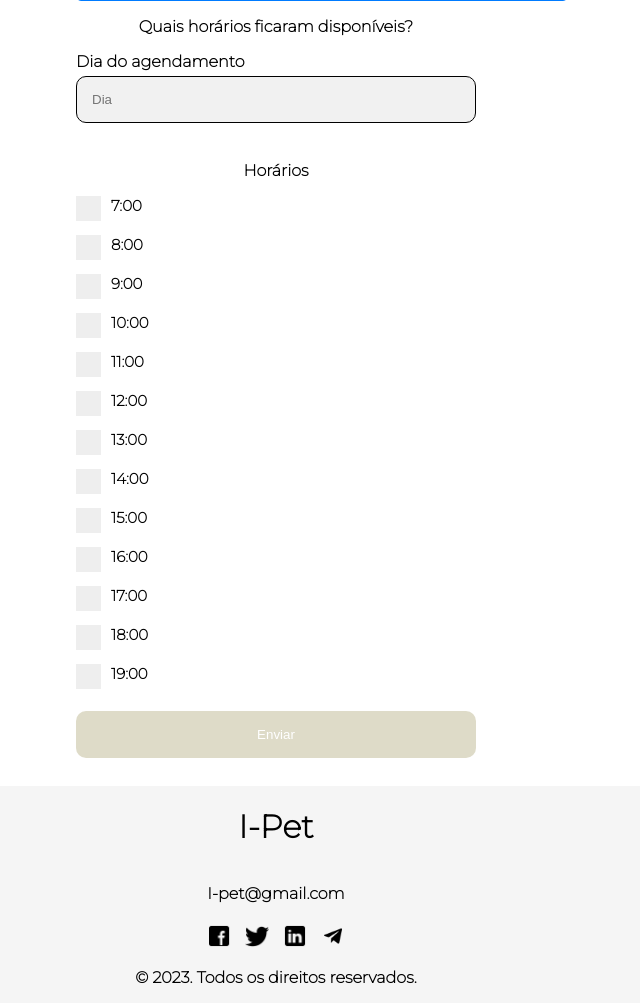
After one commit to FabioZirondi/TCC-3B3-pets, a PHP site: page /php/editarprodutohtml.php in a window 1280 px wide. The commit adds this page. Shown: the part 848-1851 px from the top of the page, without its empty margins (364-1004 px from the left). Run offline with PHP 8.4, Linux system fonts and the light colour scheme; the visitor is signed in with stand-in values (Sample User, id 1); tables that the repository leaves empty hold one stand-in row (values such as "Sample post"); data that the repository does not hold is empty.

Commit message:
tela para o vendedor - gerenciar agendamentos

```diff
--- a/css/cadastroprodutos.css
+++ b/css/cadastroprodutos.css
@@ -9,6 +9,10 @@
 }
 
 h1 {
+  text-align: center;
+}
+
+p{
   text-align: center;
 }
 
--- a/db/inicial_db.sql
+++ b/db/inicial_db.sql
@@ -53,6 +53,7 @@ CREATE TABLE agendamentos (
     data_agendamento int,
     horario TIME,
     status CHAR(1),
+    id_vendor int,
     CONSTRAINT fk_id_usuario
         FOREIGN KEY (id_usuario)
         REFERENCES usuario (cod),
--- a/php/catalogo.php
+++ b/php/catalogo.php
@@ -33,6 +33,12 @@ $erro = isset($_GET['erro']) ? urldecode($_GET['erro']) : '';
 
             if ($_SESSION['usuario'] == 'v') {
                 echo "<a href='../php/telavendedor.php'>Seus produtos</a>";
+            }
+            ?>
+            <?php
+
+            if ($_SESSION['usuario'] == 'u') {
+                echo "<a href='../php/agendamentosRealizados.php'>Seus agendamentos</a>";
             }
             ?>
             <a href="#sobre">Sobre</a>
--- /dev/null
+++ b/php/editarprodutohtml.php
@@ -0,0 +1,161 @@
+<?php
+include_once("../php/sessionvendedor.php");
+
+if (isset($_POST['id_produto'])) {
+    $id_produto = $_POST['id_produto'];
+}
+
+
+$erro = isset($_GET['erro']) ? urldecode($_GET['erro']) : '';
+$sucesso = isset($_GET['sucesso']) ? urldecode($_GET['sucesso']) : '';
+?>
+
+<!DOCTYPE html>
+<html lang="pt-br">
+
+<head>
+    <meta charset="UTF-8">
+    <meta http-equiv="X-UA-Compatible" content="IE=edge">
+    <meta name="viewport" content="width=device-width, initial-scale=1.0">
+    <link rel="stylesheet" href="../css/HomePage.css">
+    <link rel="stylesheet" href="../css/cadastroprodutos.css">
+    <link rel="stylesheet" href="https://cdnjs.cloudflare.com/ajax/libs/font-awesome/4.7.0/css/font-awesome.min.css">
+    <link rel="preconnect" href="https://fonts.googleapis.com">
+    <link rel="preconnect" href="https://fonts.gstatic.com" crossorigin>
+    <link href="https://fonts.googleapis.com/css2?family=Dosis&family=Montserrat:wght@100;200&display=swap"
+        rel="stylesheet">
+    <title>Editar produto</title>
+</head>
+
+<body>
+    <header>
+        <div class="topnav" id="myTopnav">
+            <a href="../php/HomePage.php" class="active">I-Pet</a>
+            <a href="../php/logout.php"> <button class="button" type="button">Sair</button></a>
+            <a href="../php/telavendedor.php">Produtos</a>
+            <a href="#sobre">Sobre</a>
+            <a href="javascript:void(0);" class="icon" onclick="myFunction()">
+                <i class="fa fa-bars"></i>
+            </a>
+        </div>
+    </header>
+    <main>
+        <br />
+        <br />
+        <div class="form">
+            <form class="container-form" action="../php/editarproduto.php" method="POST" enctype="multipart/form-data">
+                <h1>Editar produto</h1>
+                <p><b>Edite todos os componentes.</b></p>
+                <p><b>Todos os dados serão alterados após o envio!</b></p>
+                <div class="mensagemerro"><b>
+                        <?php
+                        if (isset($erro)) {
+                            echo "<p>" . $erro . "</p>";
+                        }
+                        ?>
+                    </b></div>
+                <div class="mensagemdesucesso"><b>
+                        <?php
+                        if (isset($sucesso)) {
+                            echo "<p>" . $sucesso . "</p>";
+                        }
+                        ?>
+                    </b></div>
+                <hr>
+
+                <label for="nomeprod"><b>Título</b></label>
+                <input type="text" placeholder="Título do produto" name="nomeprod" id="nomeprod" required>
+
+                <label for="desc"><b>Descrição</b></label>
+                <input type="text" placeholder="Descrição" name="desc" id="desc" required>
+
+                <label for="preco"><b>Preço</b></label>
+                <input type="number" placeholder="Preço" name="preco" id="preco" required>
+
+                <label for="imagem"><b>Selecione uma imagem</b></label>
+                <div class="custom-file-upload">
+                    <input type="file" name="imagem" id="imagem" onclick="exibirmensagem()" accept="image/*" required>
+                    <label for="imagem" id="fileLabel"><img src="../img/upload.png" alt="imagemUpload"> Escolher
+                        Arquivo</label>
+                </div>
+
+                <p><b>Quais horários ficaram disponíveis?</p>
+
+                <label for="dia"><b>Dia do agendamento</b></label>
+                <input type="number" placeholder="Dia" name="dia" id="dia" required>
+
+                <p><b>Horários</b></p>
+
+                <label class="container-checkbox"><b>7:00</b>
+                    <input type="checkbox" name="horarios[]" value="07:00">
+                    <span class="checkmark"></span>
+                </label>
+                <label class="container-checkbox"><b>8:00</b>
+                    <input type="checkbox" name="horarios[]" value="08:00">
+                    <span class="checkmark"></span>
+                </label>
+                <label class="container-checkbox"><b>9:00</b>
+                    <input type="checkbox" name="horarios[]" value="09:00">
+                    <span class="checkmark"></span>
+                </label>
+                <label class="container-checkbox"><b>10:00</b>
+                    <input type="checkbox" name="horarios[]" value="10:00">
+                    <span class="checkmark"></span>
+                </label>
+                <label class="container-checkbox"><b>11:00</b>
+                    <input type="checkbox" name="horarios[]" value="11:00">
+                    <span class="checkmark"></span>
+                </label>
+                <label class="container-checkbox"><b>12:00</b>
+                    <input type="checkbox" name="horarios[]" value="12:00">
+                    <span class="checkmark"></span>
+                </label>
+                <label class="container-checkbox"><b>13:00</b>
+                    <input type="checkbox" name="horarios[]" value="13:00">
+                    <span class="checkmark"></span>
+                </label>
+                <label class="container-checkbox"><b>14:00</b>
+                    <input type="checkbox" name="horarios[]" value="14:00">
+                    <span class="checkmark"></span>
+                </label>
+                <label class="container-checkbox"><b>15:00</b>
+                    <input type="checkbox" name="horarios[]" value="15:00">
+                    <span class="checkmark"></span>
+                </label>
+                <label class="container-checkbox"><b>16:00</b>
+                    <input type="checkbox" name="horarios[]" value="16:00">
+                    <span class="checkmark"></span>
+                </label>
+                <label class="container-checkbox"><b>17:00</b>
+                    <input type="checkbox" name="horarios[]" value="17:00">
+                    <span class="checkmark"></span>
+                </label>
+                <label class="container-checkbox"><b>18:00</b>
+                    <input type="checkbox" name="horarios[]" value="18:00">
+                    <span class="checkmark"></span>
+                </label>
+                <label class="container-checkbox"><b>19:00</b>
+                    <input type="checkbox" name="horarios[]" value="19:00">
+                    <span class="checkmark"></span>
+                </label>
+
+                <?php  echo "<input type='hidden' name='produto_id' value='{$id_produto}'>";?>
+                <button type="submit" class="registerbtn">Enviar</button>
+            </form>
+        </div>
+    </main>
+    <footer>
+        <h1>I-Pet</h1>
+        <p>I-pet@gmail.com</p>
+        <div class="social-icons">
+            <a href="https://pt-br.facebook.com/"><img src="../img/icon-facebook.png" alt="Facebook"></a>
+            <a href="https://twitter.com/"><img src="../img/icon-twitter.png" alt="Twitter"></a>
+            <a href="https://br.linkedin.com/"><img src="../img/icon-linkedin.png" alt="LinkedIn"></a>
+            <a href="https://web.telegram.org/a/"><img src="../img/icon-telegram.png" alt="Telegram"></a>
+        </div>
+        <p>&copy; 2023. Todos os direitos reservados.</p>
+    </footer>
+    <script src="../js/HomePage.js"></script>
+</body>
+
+</html>
```
Also changed, not shown: css/agendamentorealizado.css (added, +14 -0 lines), css/telavendedor.css (+5 -5 lines), php/agendamentosRealizados.php (added, +103 -0 lines), php/editarproduto.php (added, +79 -0 lines), php/telavendedor.php (+9 -2 lines), imagemprodutos/6526df8b195b4_16292-a-maquina-de-tosar-cachorro-e-um-otimo-i-articles_media_desktop-4.jpg (added), imagemprodutos/6526e4710125e_16292-a-maquina-de-tosar-cachorro-e-um-otimo-i-articles_media_desktop-4.jpg (added), imagemprodutos/6526e4c27a58a_16292-a-maquina-de-tosar-cachorro-e-um-otimo-i-articles_media_desktop-4.jpg (added), imagemprodutos/6526e5b3d582b_16292-a-maquina-de-tosar-cachorro-e-um-otimo-i-articles_media_desktop-4.jpg (added), imagemprodutos/6526f95b5f49d_16292-a-maquina-de-tosar-cachorro-e-um-otimo-i-articles_media_desktop-4.jpg (added), imagemprodutos/6526f9f86338d_16292-a-maquina-de-tosar-cachorro-e-um-otimo-i-articles_media_desktop-4.jpg (added), imagemprodutos/65273c0822843_pro_254_e.jpg (added).
